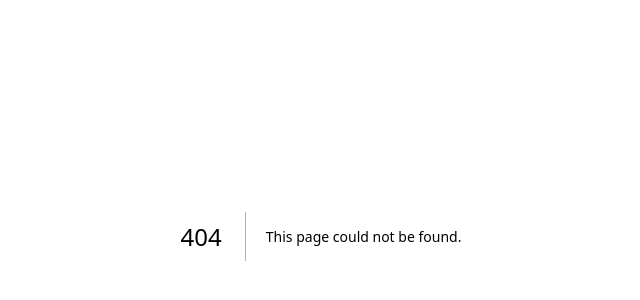
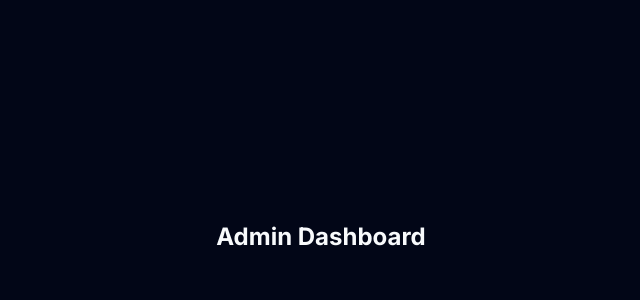
Before and after one commit to mojo-dev-cs/nexus-gigs, a Next.js app: page /admin in a window 1280 px wide. Before the commit this address had no page. Shown: the part 164-464 px from the top of the page, without its empty margins (319-959 px from the left). Built offline with nearby package versions, Linux system fonts and the light colour scheme.

Commit message:
Fixed empty admin modules

```diff
--- /dev/null
+++ b/src/app/admin/layout.tsx
@@ -0,0 +1,7 @@
+export default function AdminLayout({
+  children,
+}: {
+  children: React.ReactNode;
+}) {
+  return <section>{children}</section>;
+}
--- /dev/null
+++ b/src/app/admin/page.tsx
@@ -0,0 +1,7 @@
+export default function AdminPage() {
+  return (
+    <div className="flex min-h-screen items-center justify-center bg-[#020617] text-white">
+      <h1>Admin Dashboard</h1>
+    </div>
+  );
+}
```
